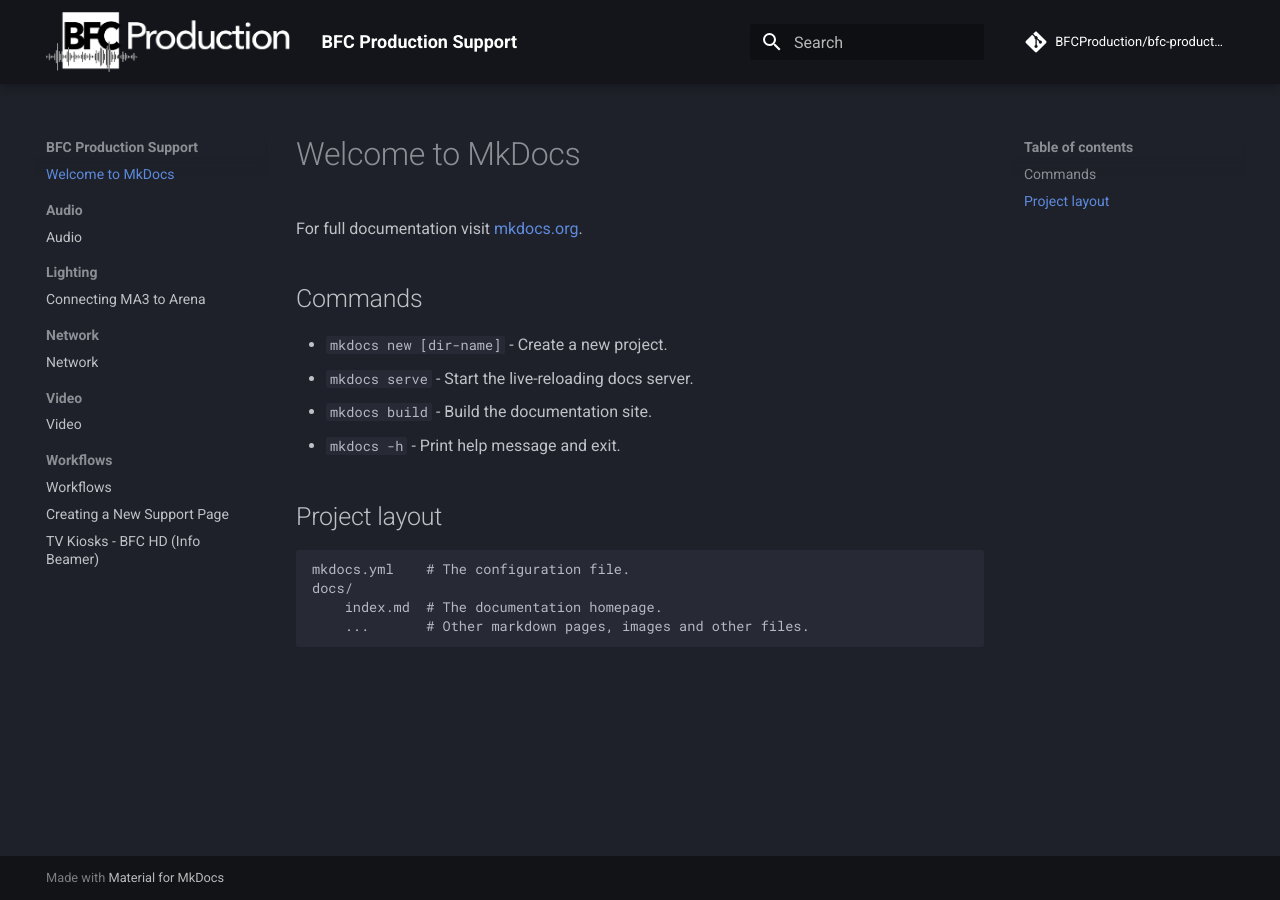
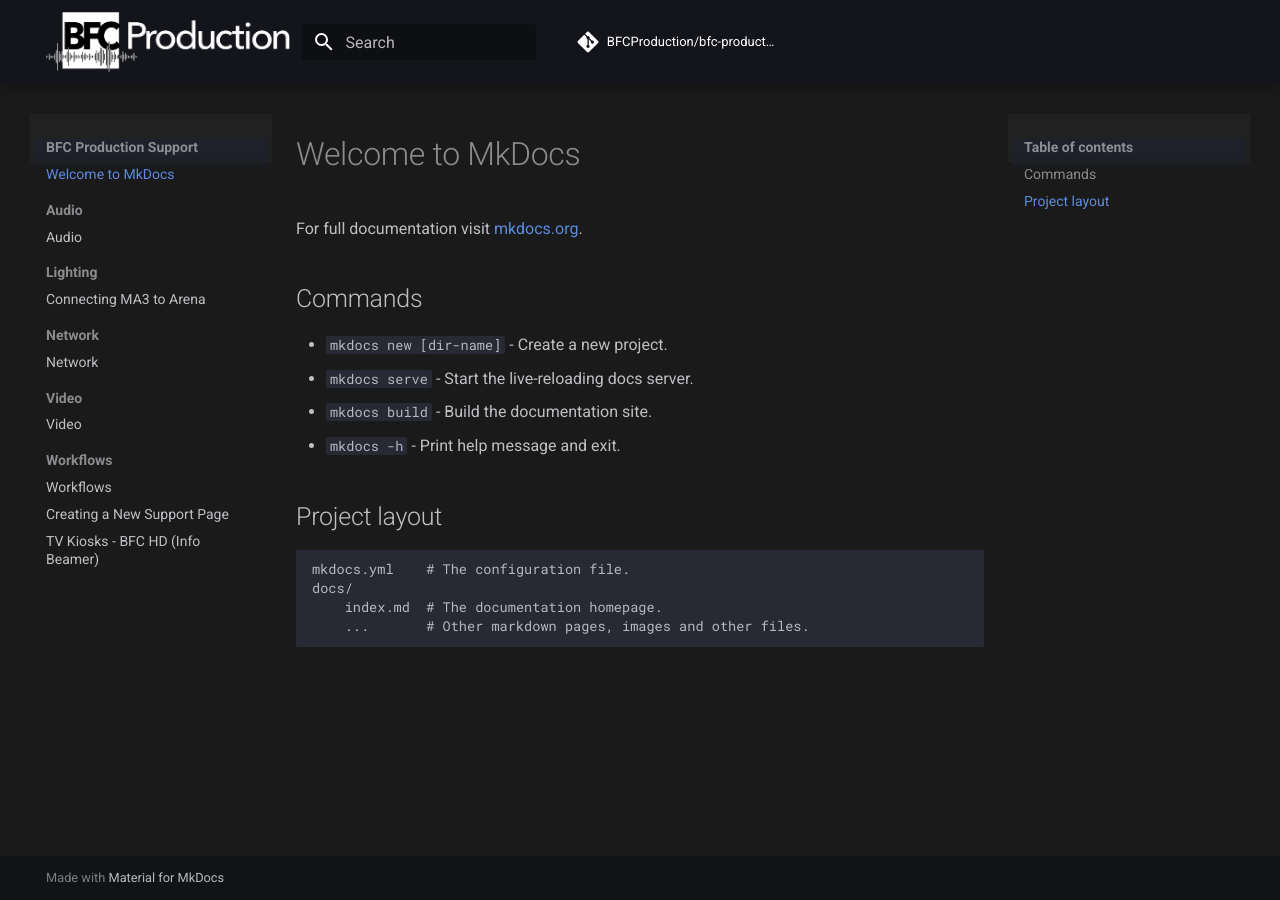
Before and after one commit to BFCProduction/bfc-production-support, an MkDocs documentation site: the page built from docs/index.md, in a window 1280 px wide. Built offline with MkDocs 1.6.1 and Material for MkDocs 9.7.7, drawn with Linux system fonts in a browser that asks for light colours; comment, search, counter and statistics services are not loaded.

Commit message:
refine header and background colors

```diff
--- a/docs/assets/custom.css
+++ b/docs/assets/custom.css
@@ -1,4 +1,30 @@
+/* Logo size */
 .md-header__button.md-logo img {
   height: 60px;
   width: auto;
 }
+
+/* Hide redundant site title in header */
+.md-header__title {
+  display: none;
+}
+
+/* Pure black header */
+.md-header {
+  background-color: #000000;
+}
+
+/* Dark grey background */
+.md-main {
+  background-color: #1a1a1a;
+}
+
+/* Dark grey sidebar */
+.md-sidebar {
+  background-color: #212121;
+}
+
+/* Match content area */
+.md-content {
+  background-color: #1a1a1a;
+}
```
